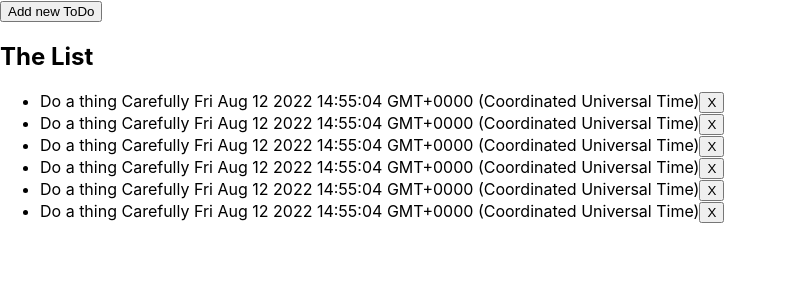
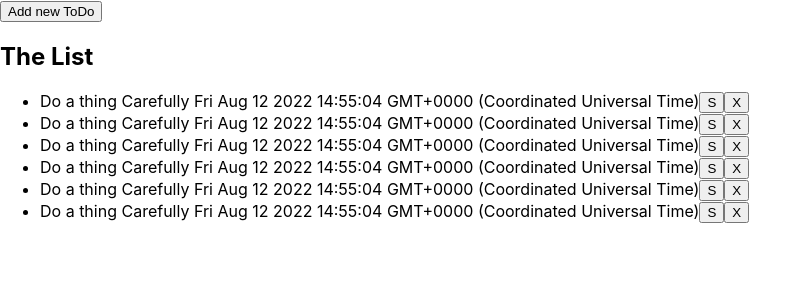
Before and after one commit to bessonv/react-note-app, a React (Create React App) app: page / in a window 1280 px wide. Shown: the top 300 px of the page, without its empty margins (0-812 px from the left). Built offline with nearby package versions, Linux system fonts and the light colour scheme.

Commit message:
display component

```diff
--- a/src/App.tsx
+++ b/src/App.tsx
@@ -3,19 +3,14 @@ import './App.css';
 import TodoList from './components/TodoList/TodoList';
 import Modal from './components/Modal/Modal';
 import AddForm from './components/AddForm/AddForm';
+import Display from './components/Display/Display';
 
-const mockData: Data[] = [
-  { key: 0, name: 'Do a thing', description: 'Carefully', createdDate: new Date() },
-  { key: 1, name: 'Do a thing', description: 'Carefully', createdDate: new Date() },
-  { key: 2, name: 'Do a thing', description: 'Carefully', createdDate: new Date() },
-  { key: 3, name: 'Do a thing', description: 'Carefully', createdDate: new Date() },
-  { key: 4, name: 'Do a thing', description: 'Carefully', createdDate: new Date() },
-  { key: 5, name: 'Do a thing', description: 'Carefully', createdDate: new Date() },
-];
+import mockData from './mockData';
 
 function App() {
   const [data, setData] = useState<Data[]>([]);
   const [isModalOpen, changeModalState] = useState<boolean>(false);
+  const [current, changeCurrent] = useState<Data | null>(null);
 
   useEffect(() => {
     setData(mockData);
@@ -23,6 +18,7 @@ function App() {
 
   const handleModal = () => {
     changeModalState(!isModalOpen)
+    changeCurrent(null);
   }
 
   const addTodo = (name: string, description: string) => {
@@ -43,14 +39,20 @@ function App() {
     setData(newData)
   }
 
+  const showTodo = (key: number) => {
+    const newCurrent = data.find(item => item.key === key);
+    changeModalState(true);
+    newCurrent && changeCurrent(newCurrent)
+  }
+
   return (
     <>
       <button onClick={handleModal}>Add new ToDo</button>
-      <TodoList data={data} removeItem={removeTodo} />
+      <TodoList data={data} removeItem={removeTodo} showItem={showTodo}/>
       {
         isModalOpen &&
         <Modal closeModal={handleModal}>
-          <AddForm saveForm={addTodo}/>
+          { current ? <Display data={current} /> : <AddForm saveForm={addTodo}/> }
         </Modal>
       }
     </>
--- /dev/null
+++ b/src/components/Display/Display.tsx
@@ -0,0 +1,11 @@
+const Display = ({ data }: DisplayProps) => {
+  return (
+    <div>
+      <h2>{data?.name}</h2>
+      <div>{data?.description}</div>
+      <div>{data?.createdDate.getDate()}</div>
+    </div>
+  )
+}
+
+export default Display;
--- a/src/components/TodoItem/TodoItem.tsx
+++ b/src/components/TodoItem/TodoItem.tsx
@@ -1,5 +1,5 @@
 
-const TodoItem = ({ data, removeItem }: ItemProps) => {
+const TodoItem = ({ data, removeItem, showItem }: ItemProps) => {
   const {
     key,
     name,
@@ -9,6 +9,7 @@ const TodoItem = ({ data, removeItem }: ItemProps) => {
   return (
     <li>
       {`${name} ${description} ${createdDate}`}
+      <button onClick={() => showItem(key)}>S</button>
       <button onClick={() => removeItem(key)}>X</button>
     </li>
   )
--- a/src/components/TodoList/TodoList.tsx
+++ b/src/components/TodoList/TodoList.tsx
@@ -1,7 +1,7 @@
 import { useEffect, useState } from "react";
 import TodoItem from "../TodoItem/TodoItem";
 
-const TodoList = ({ data, removeItem }: ListProps) => {
+const TodoList = ({ data, removeItem, showItem }: ListProps) => {
   const [list, setList] = useState<Data[] | null>([]);
 
   useEffect(() => {
@@ -14,7 +14,7 @@ const TodoList = ({ data, removeItem }: ListProps) => {
       <ul>
         {
           list?.map((element) => {
-            return <TodoItem key={element.key} data={element} removeItem={removeItem} />;
+            return <TodoItem key={element.key} data={element} removeItem={removeItem} showItem={showItem} />;
           })
         }
       </ul>
--- /dev/null
+++ b/src/mockData.ts
@@ -0,0 +1,10 @@
+const mockData: Data[] = [
+  { key: 0, name: 'Do a thing', description: 'Carefully', createdDate: new Date() },
+  { key: 1, name: 'Do a thing', description: 'Carefully', createdDate: new Date() },
+  { key: 2, name: 'Do a thing', description: 'Carefully', createdDate: new Date() },
+  { key: 3, name: 'Do a thing', description: 'Carefully', createdDate: new Date() },
+  { key: 4, name: 'Do a thing', description: 'Carefully', createdDate: new Date() },
+  { key: 5, name: 'Do a thing', description: 'Carefully', createdDate: new Date() },
+];
+
+export default mockData;
```
Also changed, not shown: src/data.d.ts (+8 -1 lines).
